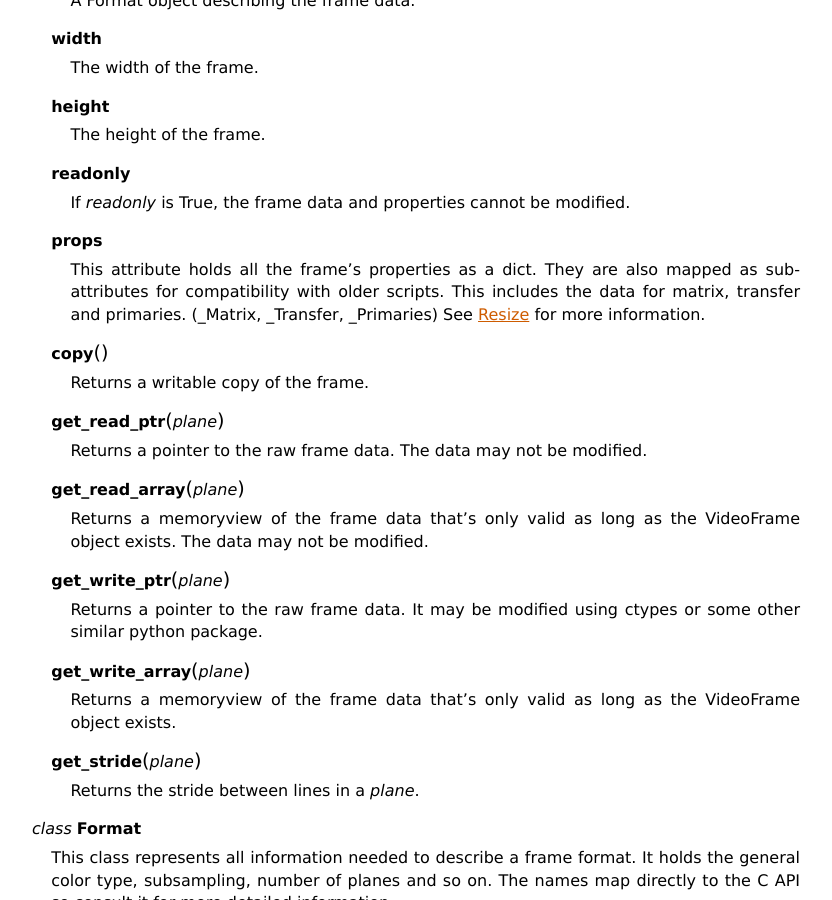
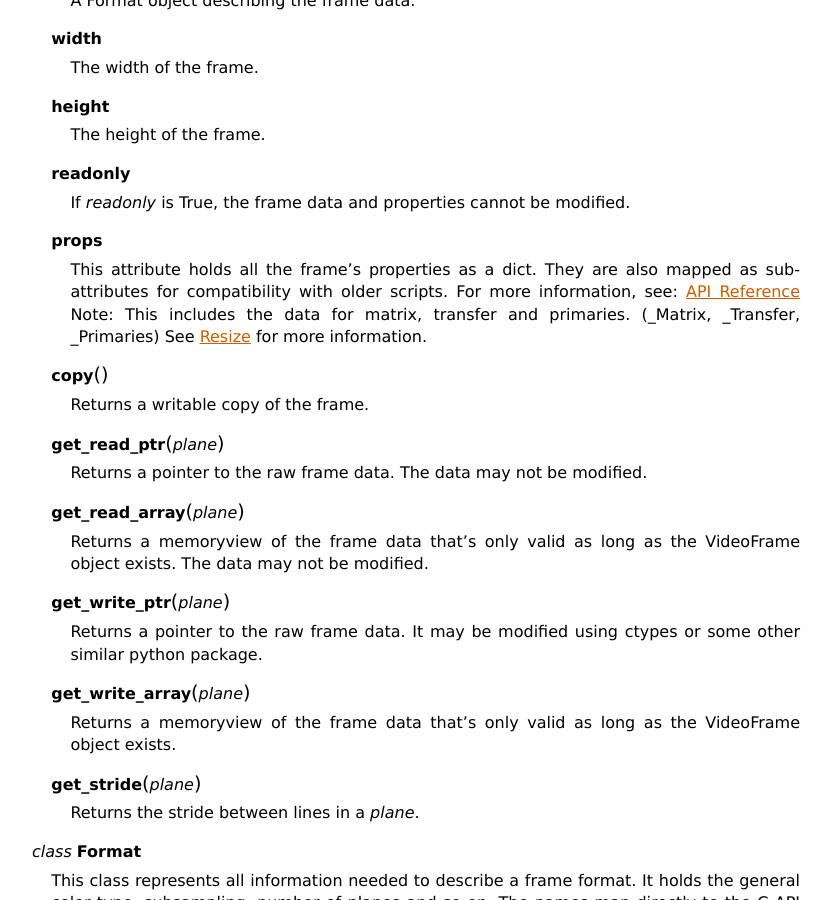
Before and after one commit to vapoursynth/vapoursynth, a Sphinx documentation site: the page built from doc/pythonreference.rst, in a window 1280 px wide and 900 px high, scrolled down 7155 px. Shown: the whole window, without its empty margins (48-880 px from the left). Built offline with Sphinx 7.4.7, drawn with Linux system fonts in a browser that asks for light colours; formulas are drawn with MathJax 3.

Commit message:
pythonreference.rst: add link to API reference frame properties.

```diff
--- a/doc/pythonreference.rst
+++ b/doc/pythonreference.rst
@@ -402,7 +402,9 @@ Classes and Functions
    .. py:attribute:: props
 
       This attribute holds all the frame's properties as a dict. They are also mapped as sub-attributes for
-      compatibility with older scripts. This includes the data for matrix, transfer and primaries. (_Matrix,
+      compatibility with older scripts. For more information, see:
+      `API Reference <apireference.html#reserved-frame-properties>`_
+      Note: This includes the data for matrix, transfer and primaries. (_Matrix,
       _Transfer, _Primaries) See `Resize <functions/resize.html>`_ for more information.
 
    .. py:method:: copy()
```
